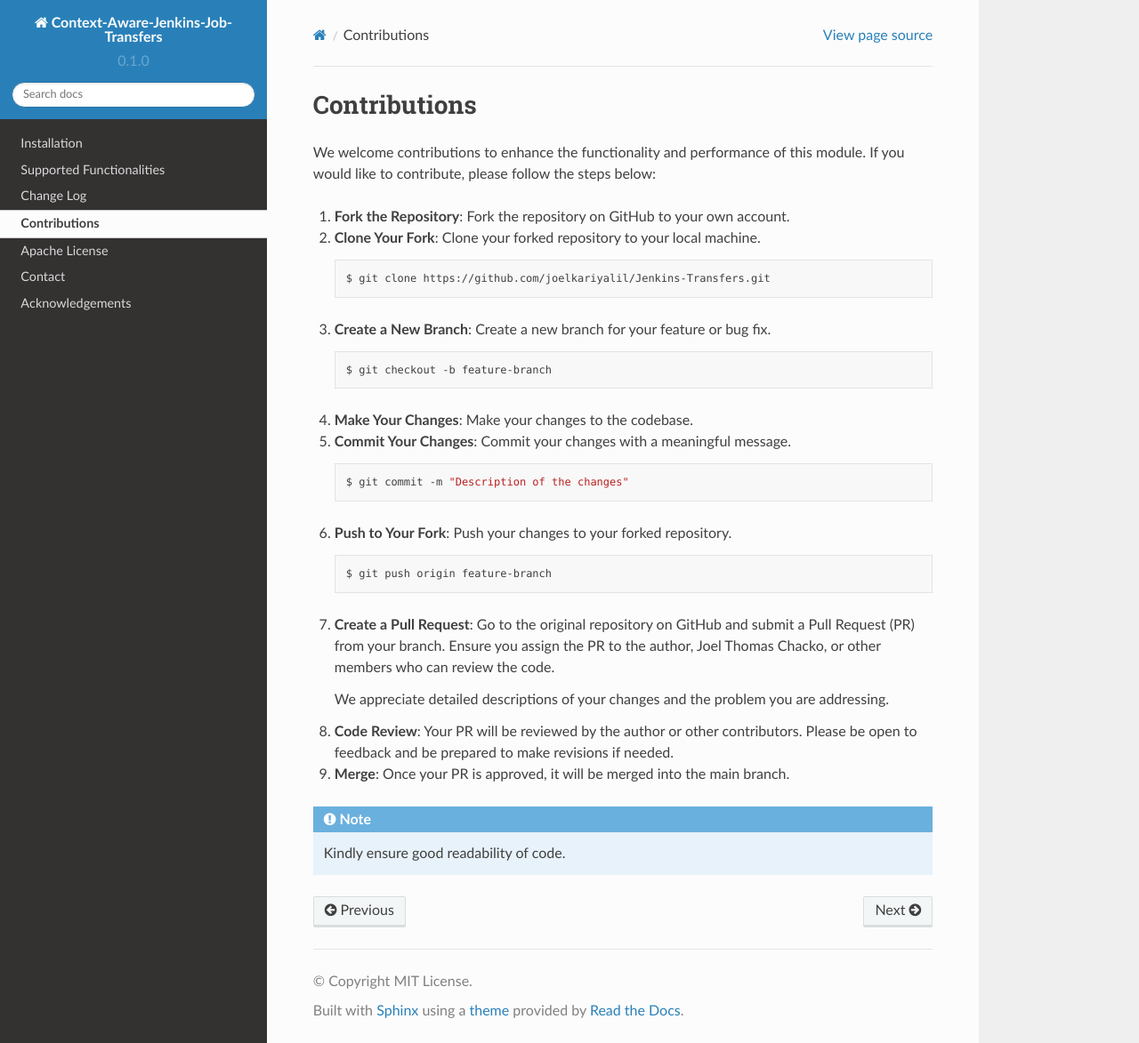
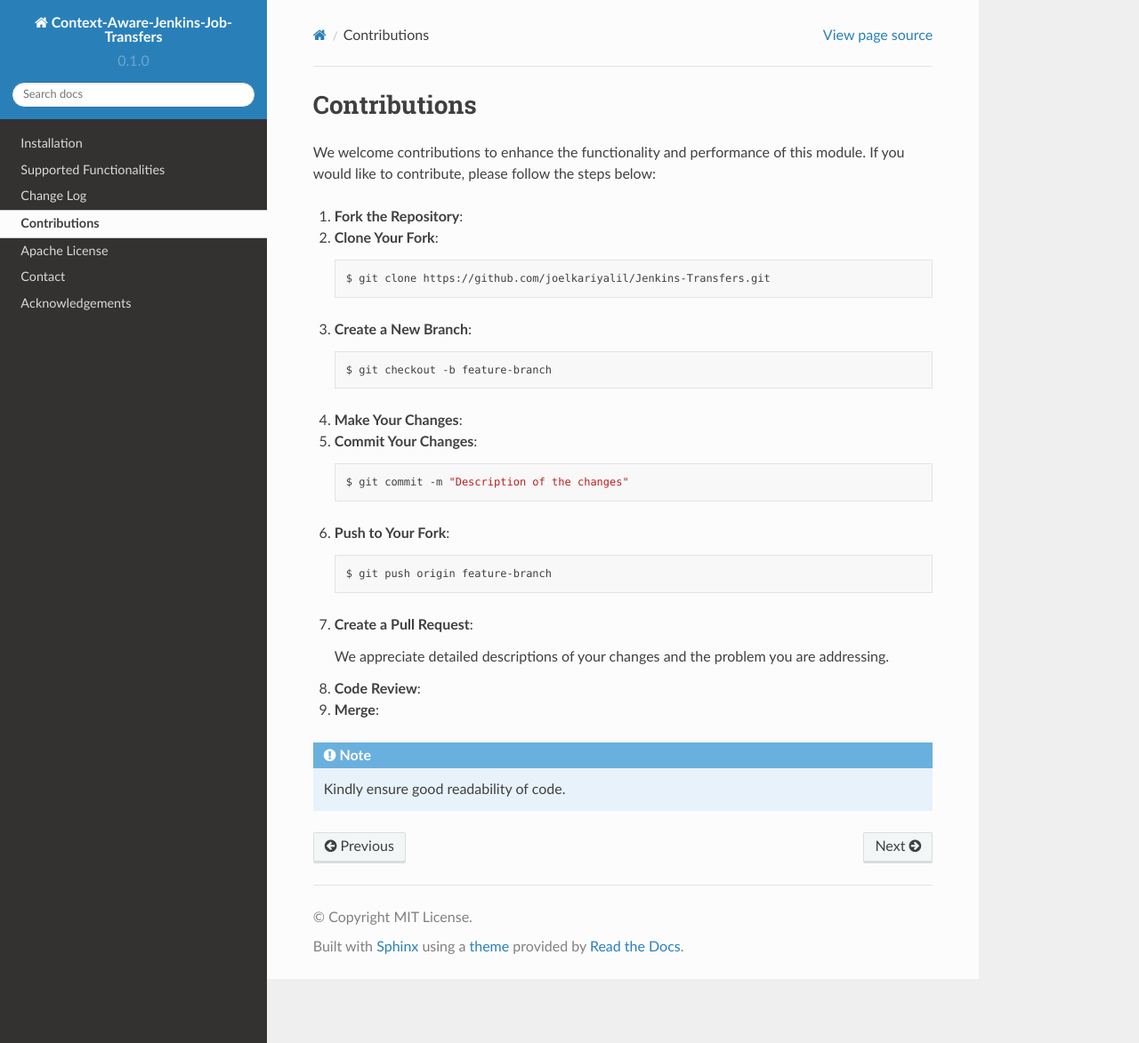
Before and after one commit to joelkariyalil/Context-Aware-Jenkins-Transfers-Documentation, a Sphinx documentation site: the page built from docs/source/contribution.rst, in a window 1280 px wide and 1173 px high. Shown: the whole window at 89% size. Built offline with Sphinx 7.4.7 and the Read the Docs theme 2.0.0, drawn with Linux system fonts in a browser that asks for light colours; pages that are not in the unit, such as notebooks, are missing from menus.

Commit message:
MOD: Changes in usage.rst

```diff
--- a/docs/source/contribution.rst
+++ b/docs/source/contribution.rst
@@ -4,49 +4,40 @@ Contributions
 We welcome contributions to enhance the functionality and performance of this module. If you would like to contribute, please follow the steps below:
 
 1. **Fork the Repository**:
-   Fork the repository on GitHub to your own account.
 
 2. **Clone Your Fork**:
-   Clone your forked repository to your local machine.
 
    .. code-block:: bash
 
       $ git clone https://github.com/joelkariyalil/Jenkins-Transfers.git
 
 3. **Create a New Branch**:
-   Create a new branch for your feature or bug fix.
 
    .. code-block:: bash
 
       $ git checkout -b feature-branch
 
 4. **Make Your Changes**:
-   Make your changes to the codebase.
 
 5. **Commit Your Changes**:
-   Commit your changes with a meaningful message.
 
    .. code-block:: bash
 
       $ git commit -m "Description of the changes"
 
 6. **Push to Your Fork**:
-   Push your changes to your forked repository.
 
    .. code-block:: bash
 
       $ git push origin feature-branch
 
 7. **Create a Pull Request**:
-   Go to the original repository on GitHub and submit a Pull Request (PR) from your branch. Ensure you assign the PR to the author, Joel Thomas Chacko, or other members who can review the code.
 
    We appreciate detailed descriptions of your changes and the problem you are addressing.
 
 8. **Code Review**:
-   Your PR will be reviewed by the author or other contributors. Please be open to feedback and be prepared to make revisions if needed.
 
 9. **Merge**:
-   Once your PR is approved, it will be merged into the main branch.
 
 .. note::
 
```
